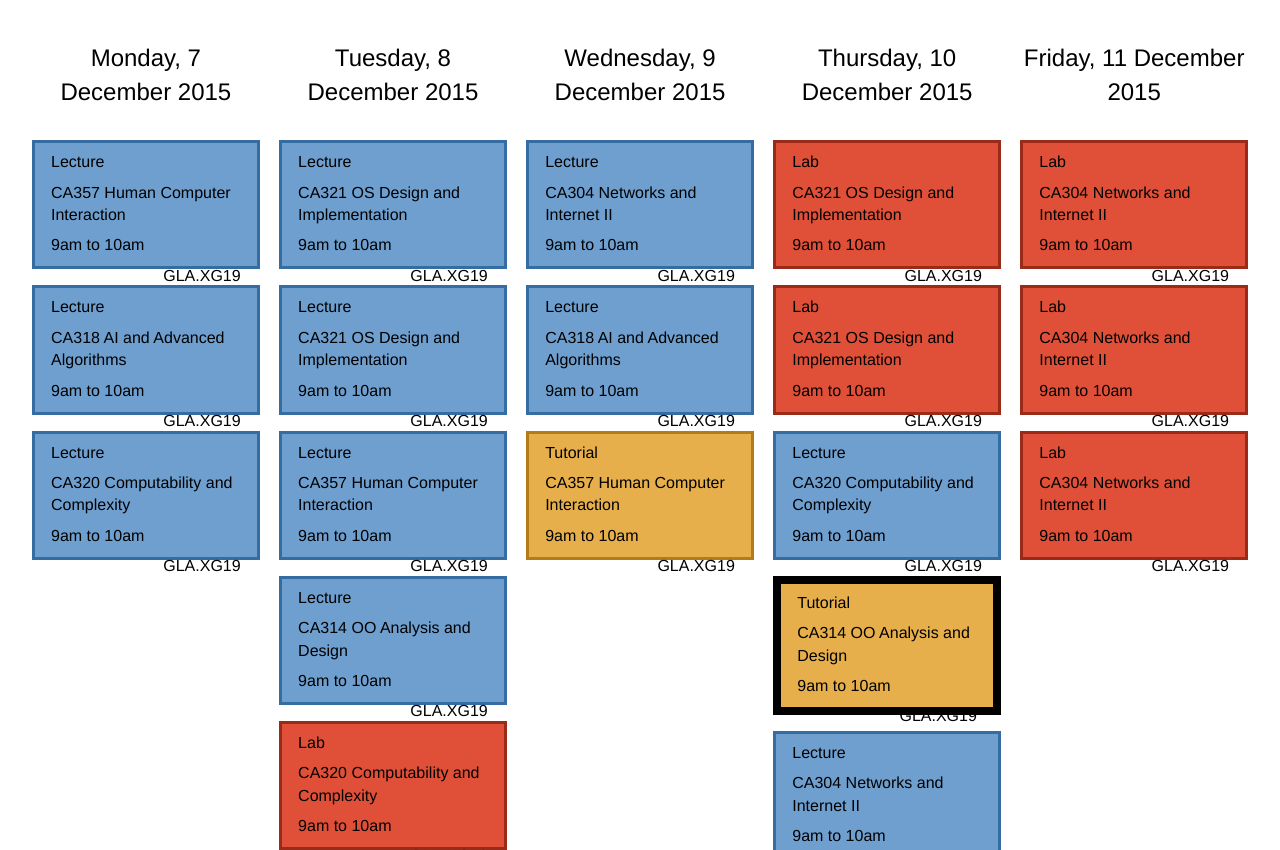
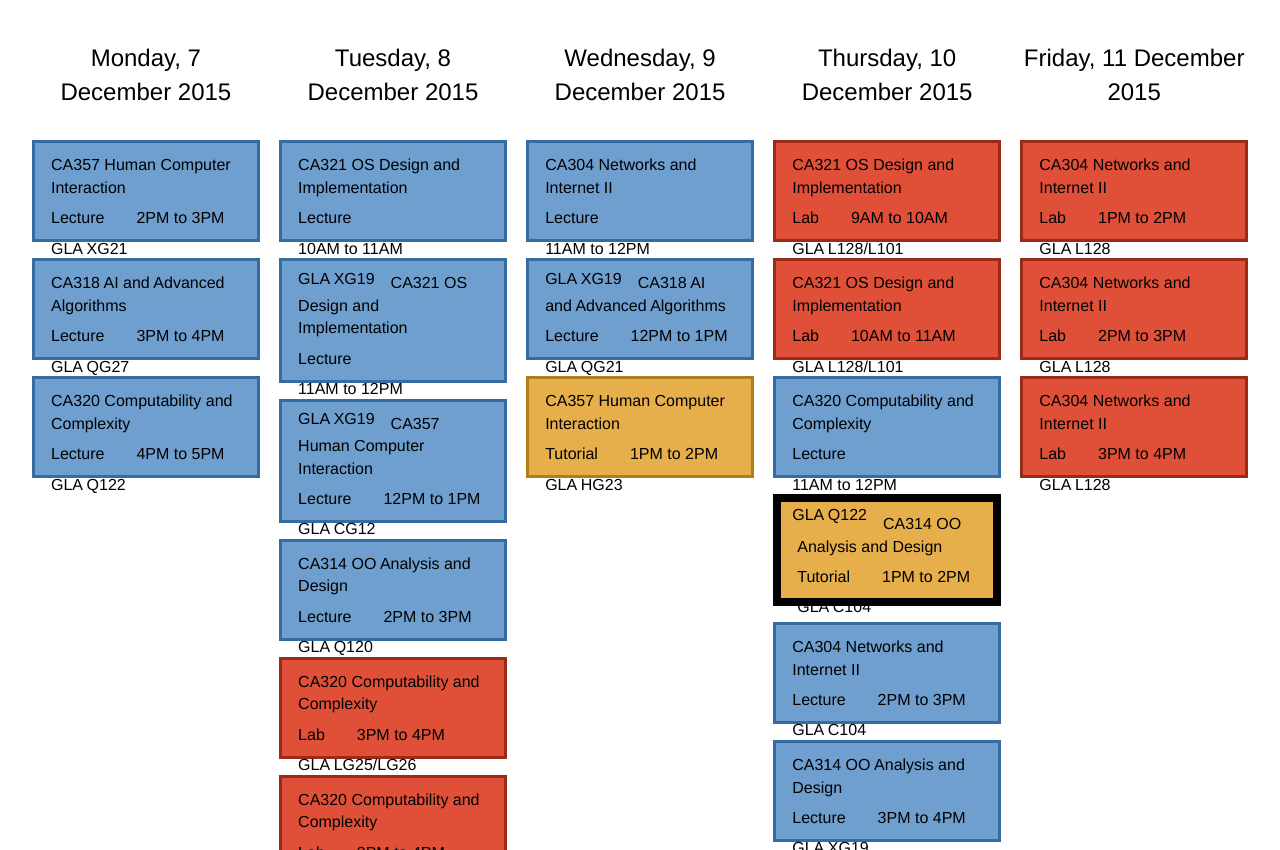
Before and after one commit to okeefj22/dcutt, a plain HTML site: page index.html in a window 1280 px wide. Shown: the part 102-952 px from the top of the page. Drawn offline with Linux system fonts and the light colour scheme.

Commit message:
added actual times
also changed format of information

```diff
--- a/css/mine.scss
+++ b/css/mine.scss
@@ -30,14 +30,24 @@ $blue: #6e9fcf;
 	color: inherit;
 	text-decoration: none;
 	display: block;
-	padding: 0 0 2.5em 0;
+	padding: .2em 0 2.5em 0;
 	margin: 1em 0;
 	border: .2em solid;
 	text-align: left;
 
-	span, div {
+	span {
 
-		padding: .5em 1em 0em 1em;
+		padding: .5em 1em 0 1em;
+
+		&.type, &.time, &.location {
+
+			float: left;
+		}
+
+		&.module {
+
+			display: block;
+		}
 	}
 }
 
@@ -63,13 +73,3 @@ $blue: #6e9fcf;
 
 	border: .5em solid #000;
 }
-
-.time {
-
-	float: left;
-}
-
-.location {
-
-	float: right;
-}
--- a/index.html
+++ b/index.html
@@ -46,19 +46,22 @@
 				<h3>Monday, 7 December 2015</h3>
 			</div>
 			<div tabindex="0" class="item lecture">
-				<div class="full-width">Lecture</div>
-				<div class="module">CA357 Human Computer Interaction</div>
-				<span class="time">9am to 10am</span><span class="location">GLA.XG19</span>
+				<span class="module">CA357 Human Computer Interaction</span>
+				<span class="type">Lecture</span>
+				<span class="time">2PM to 3PM</span>
+				<span class="location">GLA XG21</span>
 			</div>
 			<div tabindex="0" class="item lecture">
-				<div class="full-width">Lecture</div>
-				<div class="module">CA318 AI and Advanced Algorithms</div>
-				<span class="time">9am to 10am</span><span class="location">GLA.XG19</span>
+				<span class="module">CA318 AI and Advanced Algorithms</span>
+				<span class="type">Lecture</span>
+				<span class="time">3PM to 4PM</span>
+				<span class="location">GLA QG27</span>
 			</div>
 			<div tabindex="0" class="item lecture">
-				<div class="full-width">Lecture</div>
-				<div class="module">CA320 Computability and Complexity</div>
-				<span class="time">9am to 10am</span><span class="location">GLA.XG19</span>
+				<span class="module">CA320 Computability and Complexity</span>
+				<span class="type">Lecture</span>
+				<span class="time">4PM to 5PM</span>
+				<span class="location">GLA Q122</span>
 			</div>
 		</div>
 		<div class="col span_1_of_5">
@@ -66,34 +69,40 @@
 				<h3>Tuesday, 8 December 2015</h3>
 			</div>
 			<div tabindex="0" class="item lecture">
-				<div class="full-width">Lecture</div>
-				<div class="module">CA321 OS Design and Implementation</div>
-				<span class="time">9am to 10am</span><span class="location">GLA.XG19</span>
+				<span class="module">CA321 OS Design and Implementation</span>
+				<span class="type">Lecture</span>
+				<span class="time">10AM to 11AM</span>
+				<span class="location">GLA XG19</span>
 			</div>
 			<div tabindex="0" class="item lecture">
-				<div class="full-width">Lecture</div>
-				<div class="module">CA321 OS Design and Implementation</div>
-				<span class="time">9am to 10am</span><span class="location">GLA.XG19</span>
+				<span class="module">CA321 OS Design and Implementation</span>
+				<span class="type">Lecture</span>
+				<span class="time">11AM to 12PM</span>
+				<span class="location">GLA XG19</span>
 			</div>
 			<div tabindex="0" class="item lecture">
-				<div class="full-width">Lecture</div>
-				<div class="module">CA357 Human Computer Interaction</div>
-				<span class="time">9am to 10am</span><span class="location">GLA.XG19</span>
+				<span class="module">CA357 Human Computer Interaction</span>
+				<span class="type">Lecture</span>
+				<span class="time">12PM to 1PM</span>
+				<span class="location">GLA CG12</span>
 			</div>
 			<div tabindex="0" class="item lecture">
-				<div class="full-width">Lecture</div>
-				<div class="module">CA314 OO Analysis and Design</div>
-				<span class="time">9am to 10am</span><span class="location">GLA.XG19</span>
+				<span class="module">CA314 OO Analysis and Design</span>
+				<span class="type">Lecture</span>
+				<span class="time">2PM to 3PM</span>
+				<span class="location">GLA Q120</span>
 			</div>
 			<div tabindex="0" class="item lab">
-				<div class="full-width">Lab</div>
-				<div class="module">CA320 Computability and Complexity</div>
-				<span class="time">9am to 10am</span><span class="location">GLA.XG19</span>
+				<span class="module">CA320 Computability and Complexity</span>
+				<span class="type">Lab</span>
+				<span class="time">3PM to 4PM</span>
+				<span class="location">GLA LG25/LG26</span>
 			</div>
 			<div tabindex="0" class="item lab">
-				<div class="full-width">Lecture</div>
-				<div class="module">CA320 Computability and Complexity</div>
-				<span class="time">9am to 10am</span><span class="location">GLA.XG19</span>
+				<span class="module">CA320 Computability and Complexity</span>
+				<span class="type">Lab</span>
+				<span class="time">3PM to 4PM</span>
+				<span class="location">GLA LG25/LG26</span>
 			</div>
 		</div>
 		<div class="col span_1_of_5">
@@ -101,19 +110,22 @@
 				<h3>Wednesday, 9 December 2015</h3>
 			</div>
 			<div tabindex="0" class="item lecture">
-				<div class="full-width">Lecture</div>
-				<div class="module">CA304 Networks and Internet II</div>
-				<span class="time">9am to 10am</span><span class="location">GLA.XG19</span>
+				<span class="module">CA304 Networks and Internet II</span>
+				<span class="type">Lecture</span>
+				<span class="time">11AM to 12PM</span>
+				<span class="location">GLA XG19</span>
 			</div>
 			<div tabindex="0" class="item lecture">
-				<div class="full-width">Lecture</div>
-				<div class="module">CA318 AI and Advanced Algorithms</div>
-				<span class="time">9am to 10am</span><span class="location">GLA.XG19</span>
+				<span class="module">CA318 AI and Advanced Algorithms</span>
+				<span class="type">Lecture</span>
+				<span class="time">12PM to 1PM</span>
+				<span class="location">GLA QG21</span>
 			</div>
 			<div tabindex="0" class="item tutorial">
-				<div class="full-width">Tutorial</div>
-				<div class="module">CA357 Human Computer Interaction</div>
-				<span class="time">9am to 10am</span><span class="location">GLA.XG19</span>
+				<span class="module">CA357 Human Computer Interaction</span>
+				<span class="type">Tutorial</span>
+				<span class="time">1PM to 2PM</span>
+				<span class="location">GLA HG23</span>
 			</div>
 		</div>
 		<div class="col span_1_of_5">
@@ -121,34 +133,40 @@
 				<h3>Thursday, 10 December 2015</h3>
 			</div>
 			<div tabindex="0" class="item lab">
-				<div class="full-width">Lab</div>
-				<div class="module">CA321 OS Design and Implementation</div>
-				<span class="time">9am to 10am</span><span class="location">GLA.XG19</span>
+				<span class="module">CA321 OS Design and Implementation</span>
+				<span class="type">Lab</span>
+				<span class="time">9AM to 10AM</span>
+				<span class="location">GLA L128/L101</span>
 			</div>
 			<div tabindex="0" class="item lab">
-				<div class="full-width">Lab</div>
-				<div class="module">CA321 OS Design and Implementation</div>
-				<span class="time">9am to 10am</span><span class="location">GLA.XG19</span>
+				<span class="module">CA321 OS Design and Implementation</span>
+				<span class="type">Lab</span>
+				<span class="time">10AM to 11AM</span>
+				<span class="location">GLA L128/L101</span>
 			</div>
 			<div tabindex="0" class="item lecture">
-				<div class="full-width">Lecture</div>
-				<div class="module">CA320 Computability and Complexity</div>
-				<span class="time">9am to 10am</span><span class="location">GLA.XG19</span>
+				<span class="module">CA320 Computability and Complexity</span>
+				<span class="type">Lecture</span>
+				<span class="time">11AM to 12PM</span>
+				<span class="location">GLA Q122</span>
 			</div>
 			<div tabindex="1" class="item tutorial" id="current">
-				<div class="full-width">Tutorial</div>
-				<div class="module">CA314 OO Analysis and Design</div>
-				<span class="time">9am to 10am</span><span class="location">GLA.XG19</span>
+				<span class="module">CA314 OO Analysis and Design</span>
+				<span class="type">Tutorial</span>
+				<span class="time">1PM to 2PM</span>
+				<span class="location">GLA C104</span>
 			</div>
 			<div tabindex="0" class="item lecture">
-				<div class="full-width">Lecture</div>
-				<div class="module">CA304 Networks and Internet II</div>
-				<span class="time">9am to 10am</span><span class="location">GLA.XG19</span>
+				<span class="module">CA304 Networks and Internet II</span>
+				<span class="type">Lecture</span>
+				<span class="time">2PM to 3PM</span>
+				<span class="location">GLA C104</span>
 			</div>
 			<div tabindex="0" class="item lecture">
-				<div class="full-width">Lecture</div>
-				<div class="module">CA314 OO Analysis and Design</div>
-				<span class="time">9am to 10am</span><span class="location">GLA.XG19</span>
+				<span class="module">CA314 OO Analysis and Design</span>
+				<span class="type">Lecture</span>
+				<span class="time">3PM to 4PM</span>
+				<span class="location">GLA XG19</span>
 			</div>
 		</div>
 		<div class="col span_1_of_5">
@@ -156,19 +174,22 @@
 				<h3>Friday, 11 December 2015</h3>
 			</div>
 			<div tabindex="0" class="item lab">
-				<div class="full-width">Lab</div>
-				<div class="module">CA304 Networks and Internet II</div>
-				<span class="time">9am to 10am</span><span class="location">GLA.XG19</span>
+				<span class="module">CA304 Networks and Internet II</span>
+				<span class="type">Lab</span>
+				<span class="time">1PM to 2PM</span>
+				<span class="location">GLA L128</span>
 			</div>
 			<div tabindex="0" class="item lab">
-				<div class="full-width">Lab</div>
-				<div class="module">CA304 Networks and Internet II</div>
-				<span class="time">9am to 10am</span><span class="location">GLA.XG19</span>
+				<span class="module">CA304 Networks and Internet II</span>
+				<span class="type">Lab</span>
+				<span class="time">2PM to 3PM</span>
+				<span class="location">GLA L128</span>
 			</div>
 			<div tabindex="0" class="item lab">
-				<div class="full-width">Lab</div>
-				<div class="module">CA304 Networks and Internet II</div>
-				<span class="time">9am to 10am</span><span class="location">GLA.XG19</span>
+				<span class="module">CA304 Networks and Internet II</span>
+				<span class="type">Lab</span>
+				<span class="time">3PM to 4PM</span>
+				<span class="location">GLA L128</span>
 			</div>
 		</div>
 	</div>
```
Also changed, not shown: css/mine.css.
